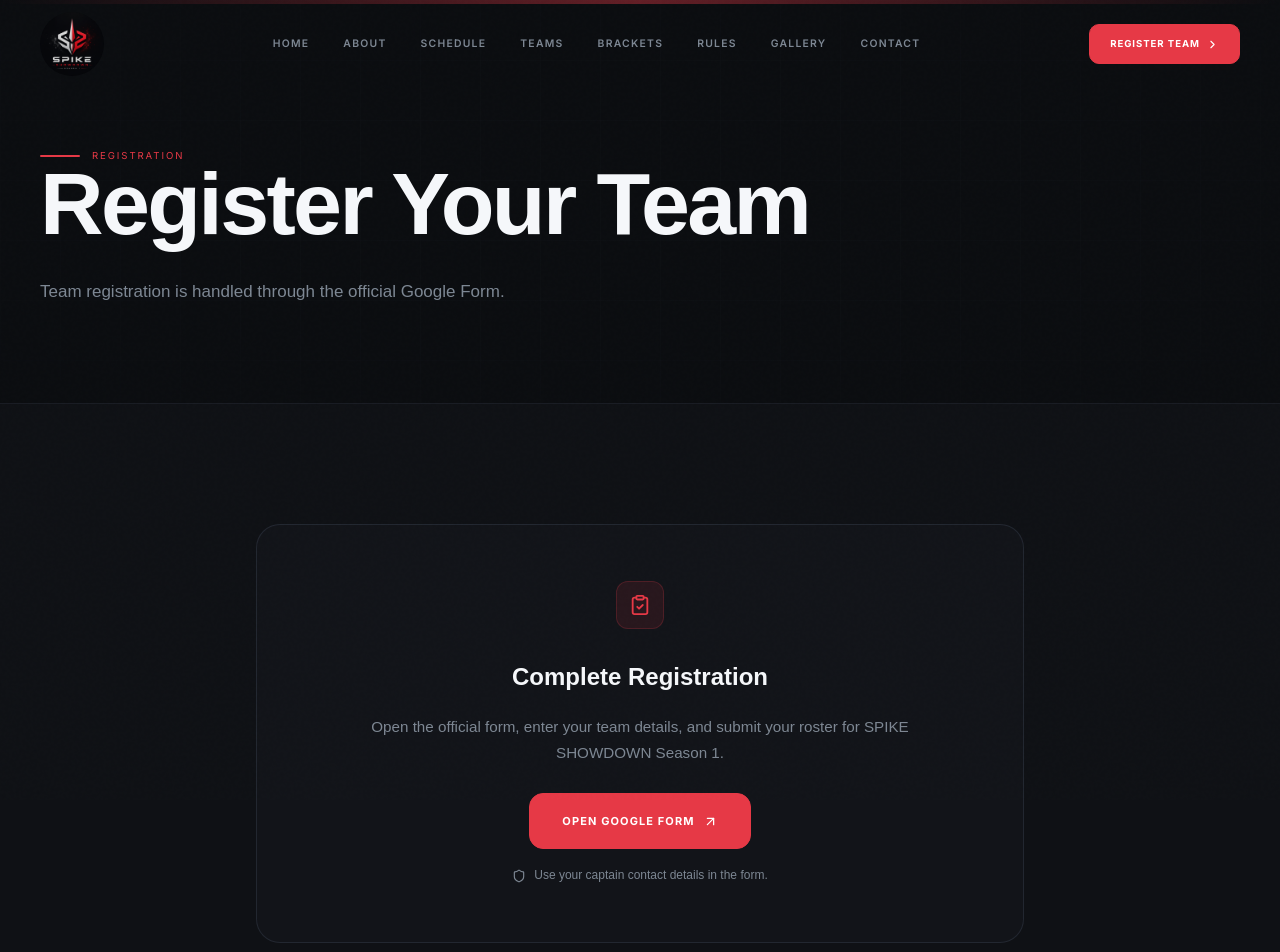
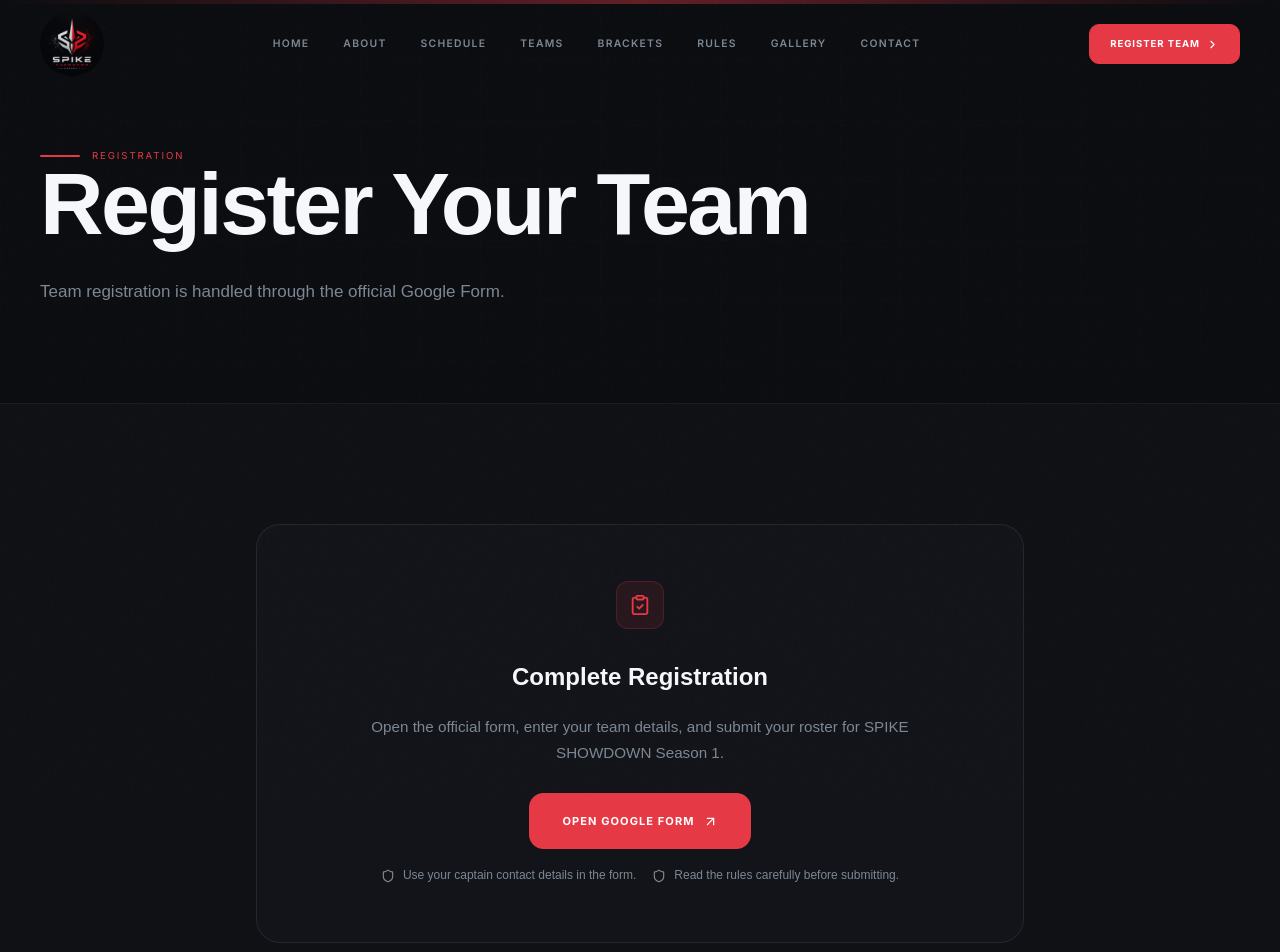
Before and after one commit to Ananthan-A-K/spike-showdown, a React (Vite) app: page /register in a window 1280 px wide. Shown: the top 952 px of the page. Built offline with nearby package versions, Linux system fonts and the light colour scheme; a web font is replaced by a local one.

Commit message:
third place,reg form

```diff
--- a/src/pages/Register/Register.jsx
+++ b/src/pages/Register/Register.jsx
@@ -43,7 +43,7 @@ export default function Register() {
 
             <div className="register-link-actions">
               <a
-                href={REGISTRATION_FORM_URL}
+                href={"https://docs.google.com/forms/d/e/1FAIpQLSddh_3-k6yfJLtcc-T0M_yocUCINtE1isSi16ce2XyrEY31Gg/viewform"}
                 target="_blank"
                 rel="noreferrer"
                 className="btn btn-primary register-google-form-btn"
@@ -54,7 +54,9 @@ export default function Register() {
 
               <div className="register-link-note">
                 <Shield size={14} />
-                <span>Use your captain contact details in the form.</span>
+                <span>Use your captain contact details in the form.</span> <b></b>
+                <Shield size={14} />
+                <span>Read the rules carefully before submitting.</span>
               </div>
             </div>
           </motion.div>
--- a/src/pages/Rules/Rules.jsx
+++ b/src/pages/Rules/Rules.jsx
@@ -26,6 +26,7 @@ const RULES = [
       { q: 'What is the tournament format?', a: 'The tournament consists of 24 teams divided into Bracket A (12 teams) and Bracket B (12 teams). Both brackets follow a single elimination format. The final three teams from each bracket advance to the Champions Stage, where they compete in a round robin league. The winner of each bracket qualifies for the Grand Final.' },
       { q: 'What is the Champions Stage?', a: 'The last three teams in each bracket play against one another once. Each team plays 2 matches. The team with the highest points advances to the Grand Final.' },
       { q: 'How are ties decided?', a: 'If teams finish with equal points, tie-breakers are applied in this order: Head-to-Head Result, Round Difference, Total Rounds Won, Tournament Committee Decision.' },
+      { q: 'How is third place determined?', a: 'Third place will be decided by a playoff match between the runners-up of Bracket A and Bracket B.' },
       { q: 'What is the Grand Final format?', a: 'The winner of Bracket A faces the winner of Bracket B in a Best of 1 Grand Final.' },
     ],
   },
```
